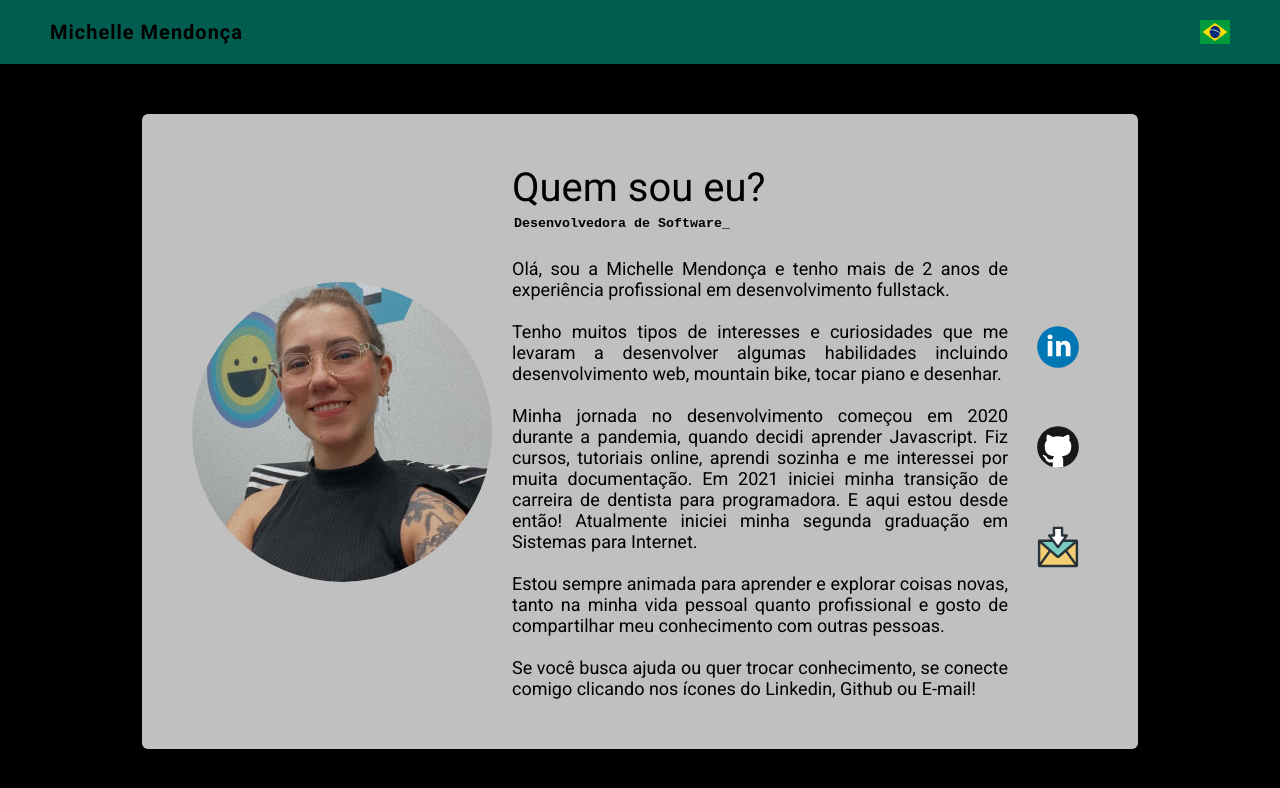
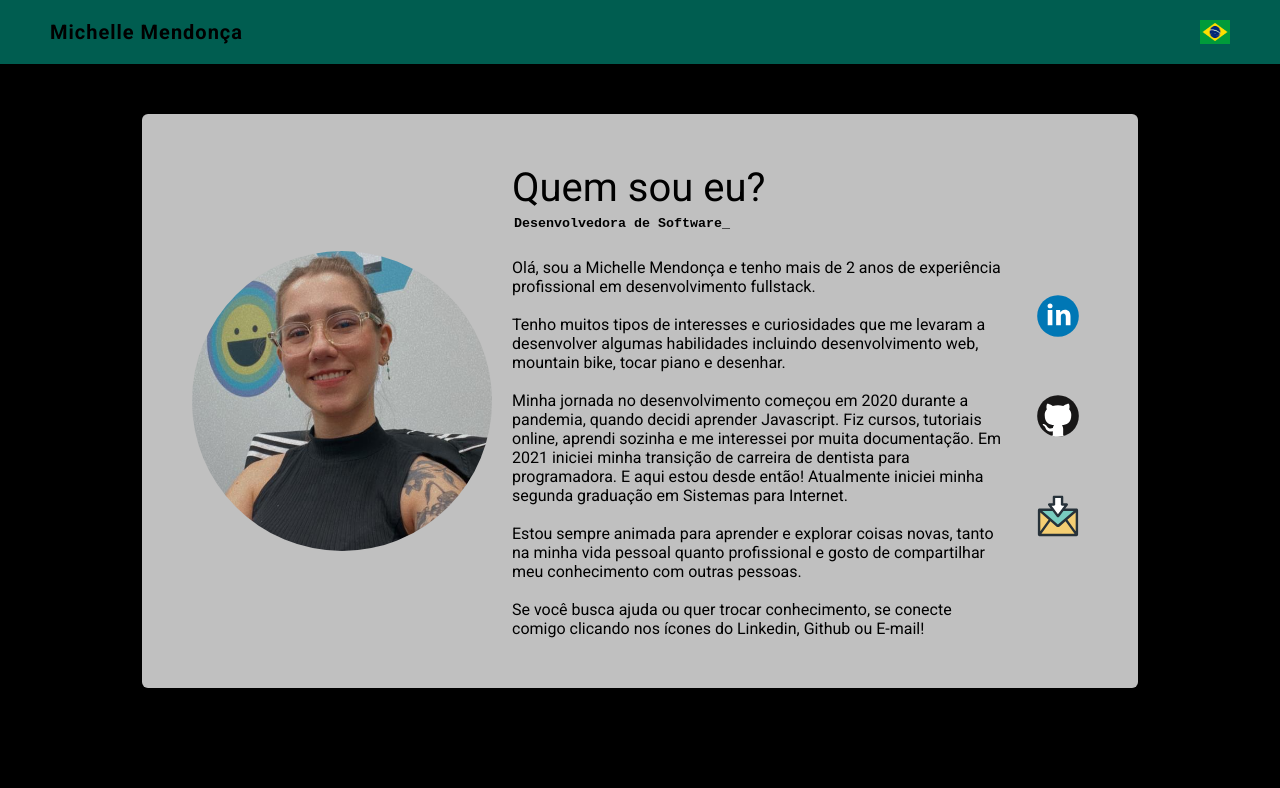
Before and after one commit to michaloumen/portfolio, a React (Create React App) app: page / in a window 1280 px wide. Shown: the top 788 px of the page. Built offline with nearby package versions, Linux system fonts and the light colour scheme; some icons are missing.

Commit message:
chance styles

```diff
--- a/src/components/atoms/Button/styles.js
+++ b/src/components/atoms/Button/styles.js
@@ -1,12 +1,18 @@
 import styled from 'styled-components';
-import { font, sizePx } from '../../../styles';
+import { font, sizePx, color } from '../../../styles';
 
 export const ButtonWrapper = styled.button`
   border: none;
   cursor: pointer;
   transition: background-color 0.3s ease;
   width: 100%;
+  background-color: ${color.tealBlue};
   padding: ${sizePx.paddingButton};
   border-radius: ${sizePx.borderRadius};
   font-weight: ${font.weight600};
+  color: ${color.transparentGray};
+
+  &:hover {
+    background-color: ${color.tealBlue}cc;
+  }
 `;
--- a/src/components/molecules/Dialog/styles.js
+++ b/src/components/molecules/Dialog/styles.js
@@ -1,6 +1,6 @@
 import styled from 'styled-components';
 import Modal from 'react-modal';
-import { color, sizePx } from '../../../styles';
+import { sizePx } from '../../../styles';
 
 export const StyledModal = styled(Modal)`
   width: ${sizePx.modalWidthM};
@@ -10,7 +10,7 @@ export const StyledModal = styled(Modal)`
   left: 50%;
   transform: translate(-50%, -50%);
   outline: none;
-  background-color: ${color.tealBlue};
+  background-color: white;
   border-radius: ${sizePx.borderRadius};
   padding: ${sizePx.paddingM};
 
--- a/src/components/templates/Home/styles.js
+++ b/src/components/templates/Home/styles.js
@@ -15,9 +15,8 @@ export const Text = styled.div`
   display: flex;
   align-items: center;
   color: ${color.black};
-  font-size: ${font.secondaryHeaderS};
+  font-size: ${font.textG};
   gap: ${sizePx.paddingM};
-  text-align: justify;
 
   img {
     max-width: 50%;
@@ -27,6 +26,5 @@ export const Text = styled.div`
 
   @media (max-width: 769px) {
     flex-direction: column;
-    text-align: justify;
   }
 `;
```
